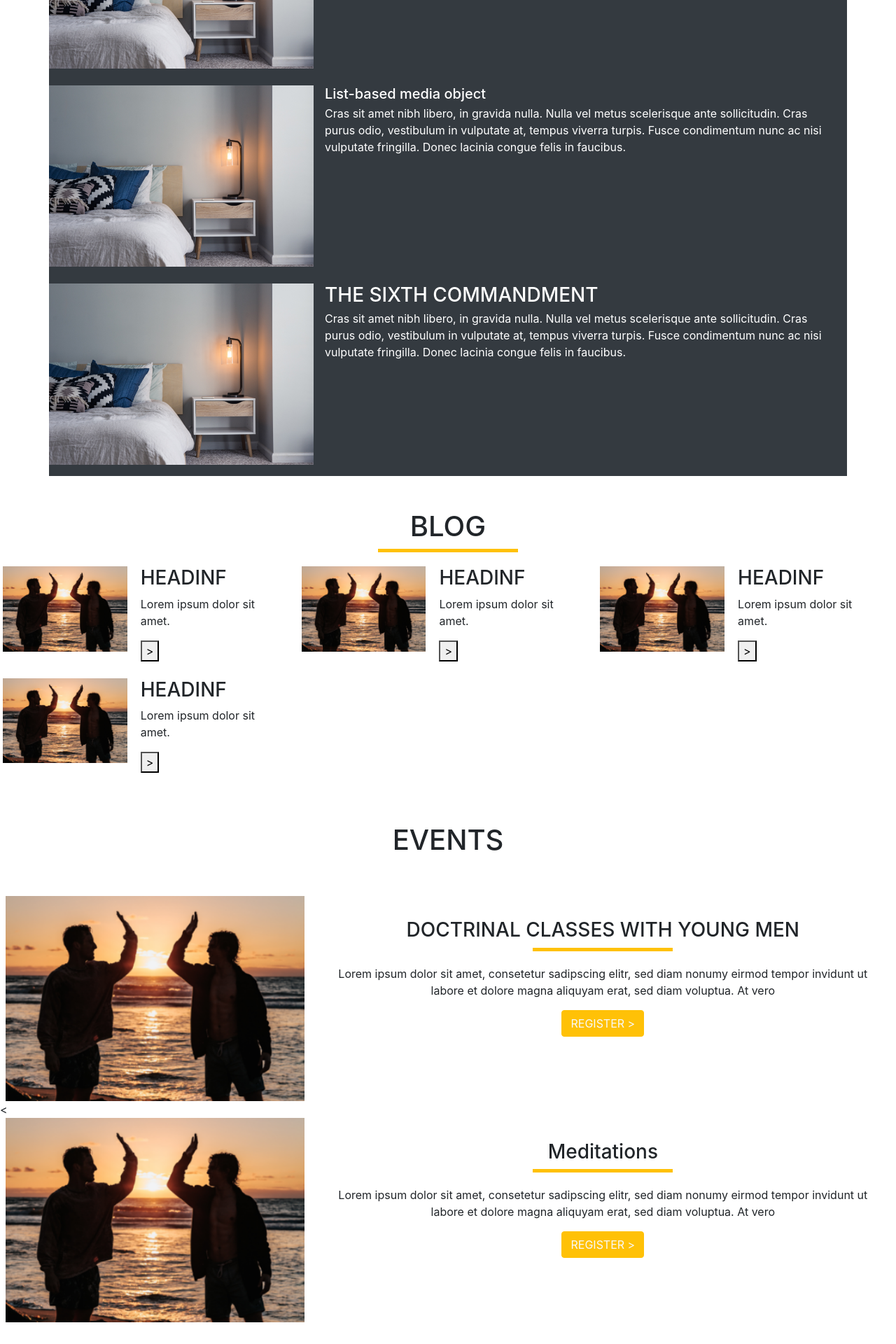
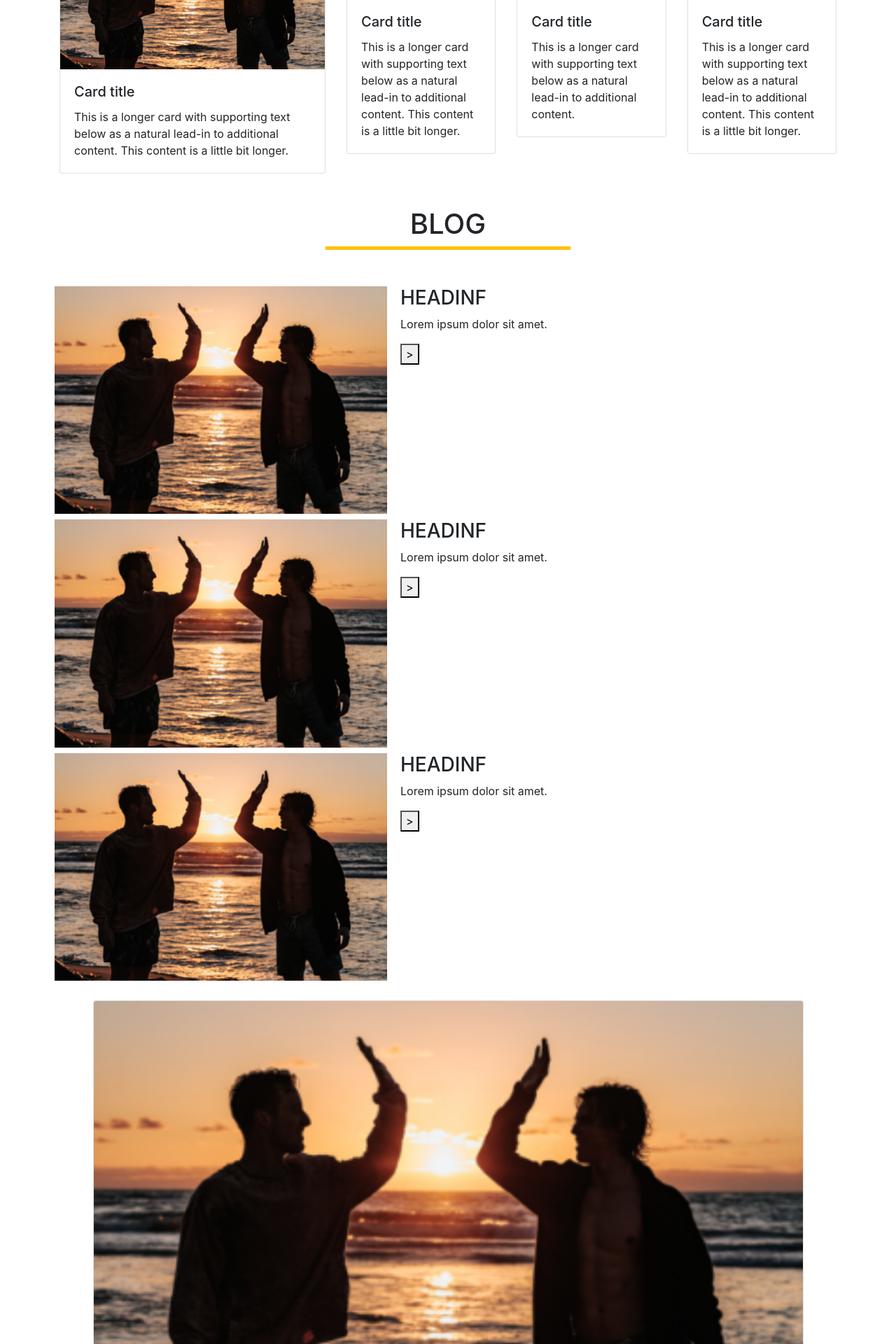
Before and after one commit to beGuided/catholic-conversation, a PHP site: page / in a window 1280 px wide. Shown: the part 1452-3372 px from the top of the page at 70% size. Run offline with PHP 8.4, Linux system fonts and the light colour scheme; some libraries are stand-ins or nearby versions.

Commit message:
new updates

```diff
--- a/css/style.css
+++ b/css/style.css
@@ -20,12 +20,10 @@ li{
     margin: auto;
     margin-bottom: 20px;
 }
-.divider_full{
+.divider-full{
     background: #ffc107;
-
     width: 350px;
     height: 5px;
-
     margin: auto;
     margin-bottom: 20px;
 }
--- a/index.html
+++ b/index.html
@@ -106,7 +106,7 @@
 
                     </div>
                 </div>
-                <div class="col mx-4 justify-content-center px4">
+                <div class="col mx-4 text-center px-4">
                     <h1> Catholic Conversations </h1>
                     <p>is here
                         to Lorem ipsum dolor sit amet, consetetur
@@ -120,7 +120,7 @@
                         sed diam voluptua. At verosit amet,
                         consetetur sadipscing elitr, sed diam</p>
 
-                    <button class="btn btn-warning text-light">REGISTER ></button>
+                    <button class="btn btn-warning text-light ">REGISTER ></button>
 
                 </div>
             </div>
@@ -133,9 +133,6 @@
     </header>
 
     <section>
-
-
-
         <!-- latest conversaton trends start-->
 
         <div class="container mt-5">
@@ -144,65 +141,72 @@
                     <h1>LATEST CONVERSATION</h1>
                 </div>
             </div>
-            <div class="row bg-dark">
 
-                <ul class="list-unstyled">
-                    <li class="media">
-                        <img class="mr-3" src="assets/images/blog/christopher-jolly-GqbU78bdJFM-unsplash.png"
-                            alt="Generic placeholder image">
-                        <div class="media-body">
-                            <h3 class="mt-0 mb-1">THE SIXTH COMMANDMENT</h3>
-                            Cras sit amet nibh libero, in gravida nulla. Nulla vel metus scelerisque ante sollicitudin.
-                            Cras purus odio, vestibulum in vulputate at, tempus viverra turpis. Fusce condimentum nunc
-                            ac nisi vulputate fringilla. Donec lacinia congue felis in faucibus.
         </div>
-                    </li>
-                    <li class="media my-4">
-                        <img class="mr-3" src="assets/images/blog/christopher-jolly-GqbU78bdJFM-unsplash.png"
-                            alt="Generic placeholder image">
 
-                        <div class="media-body">
-                            <h5 class="mt-0 mb-1">List-based media object</h5>
-                            Cras sit amet nibh libero, in gravida nulla. Nulla vel metus scelerisque ante sollicitudin.
-                            Cras purus odio, vestibulum in vulputate at, tempus viverra turpis. Fusce condimentum nunc
-                            ac nisi vulputate fringilla. Donec lacinia congue felis in faucibus.
+    <div class="container">
+        <div class="row row-cols-1 row-cols-md-3 g-4">
+            <div class="col">
+              <div class="card">
+                <img src="assets/images/blog/dylan-gillis-KdeqA3aTnBY-unsplash.png" alt="">
+
+                <div class="card-body">
+                  <h5 class="card-title">Card title</h5>
+                  <p class="card-text">This is a longer card with supporting text below as a natural lead-in to additional content. This content is a little bit longer.</p>
                 </div>
-                    </li>
-                    <li class="media">
-                        <img class="mr-3" src="assets/images/blog/christopher-jolly-GqbU78bdJFM-unsplash.png"
-                            alt="Generic placeholder image">
-                        <div class="media-body">
-                            <h3 class="mt-0 mb-1">THE SIXTH COMMANDMENT</h3>
-                            Cras sit amet nibh libero, in gravida nulla. Nulla vel metus scelerisque ante sollicitudin.
-                            Cras purus odio, vestibulum in vulputate at, tempus viverra turpis. Fusce condimentum nunc
-                            ac nisi vulputate fringilla. Donec lacinia congue felis in faucibus.
               </div>
-                    </li>
-
-                </ul>
-
+            </div>
+            <div class="col">
+              <div class="card">
+                <img src="..." class="card-img-top" alt="...">
+                <div class="card-body">
+                  <h5 class="card-title">Card title</h5>
+                  <p class="card-text">This is a longer card with supporting text below as a natural lead-in to additional content. This content is a little bit longer.</p>
+                </div>
+              </div>
+            </div>
+            <div class="col">
+              <div class="card">
+                <img src="..." class="card-img-top" alt="...">
+                <div class="card-body">
+                  <h5 class="card-title">Card title</h5>
+                  <p class="card-text">This is a longer card with supporting text below as a natural lead-in to additional content.</p>
+                </div>
+              </div>
+            </div>
+            <div class="col">
+              <div class="card">
+                <img src="..." class="card-img-top" alt="...">
+                <div class="card-body">
+                  <h5 class="card-title">Card title</h5>
+                  <p class="card-text">This is a longer card with supporting text below as a natural lead-in to additional content. This content is a little bit longer.</p>
+                </div>
+              </div>
+            </div>
         </div>
 
     </div>
 
 
+        <!-- latest conversaton trends end-->
+
 
 
 
         <!-- blog start -->
-        <div class="container-fluid mt-5">
+        <div class="container my-5">
             <div class=" text-center ">
                 <h1>BLOG</h1>
             </div>
-            <div class="divider"></div>
+            <div class="divider-full"></div>
         </div>
 
 
-        <div class="container-fluid">
+        <div class="container">
 
             <div class="row">
                 <!-- card 1 -->
-                <div class="col-12 col-sm-12 col-md-4 col-lg-4">
+                <div class="col-12 col-sm-12 col-md-12 col-lg-12 m-1">
                     <div class="row">
                         <div class="col-5 mx-1 px-0">
                             <img src="assets/images/blog/dylan-gillis-KdeqA3aTnBY-unsplash.png"
@@ -225,7 +229,7 @@
                 </div>
 
                 <!-- card 2 -->
-                    <div class="col-12 col-sm-12 col-md-4 col-lg-4">
+                <div class="col-12 col-sm-12 col-md-12 col-lg-12 m-1">
                     <div class="row">
                         <div class="col-5 mx-1 px-0">
                             <img src="assets/images/blog/dylan-gillis-KdeqA3aTnBY-unsplash.png"
@@ -247,32 +251,7 @@
                     </div>
                 </div>
                 <!-- card 3-->
-                    <div class="col-12 col-sm-12 col-md-4 col-lg-4">
-                        <div class="row">
-                            <div class="col-5 mx-1 px-0">
-                                <img src="assets/images/blog/dylan-gillis-KdeqA3aTnBY-unsplash.png"
-                                    class="img-fluid w-100" />
-
-                            </div>
-                            <div class="col-6 ">
-                                <div class="row">
-                                    <div class="col-12">
-
-                                        <h3>HEADINF</h3>
-                                    </div>
-                                    <div class="col">
-                                        <p>Lorem ipsum dolor sit amet.</p>
-                                        <button>></button>
-                                    </div>
-                                </div>
-                            </div>
-                        </div>
-                    </div>
-
-                    <!-- end conversation  -->
-
-<!-- card 4-->
-<div class="col-12 col-sm-12 col-md-4 col-lg-4 my-4">
+                <div class="col-12 col-sm-12 col-md-12 col-lg-12 m-1">
                     <div class="row">
                         <div class="col-5 mx-1 px-0">
                             <img src="assets/images/blog/dylan-gillis-KdeqA3aTnBY-unsplash.png"
@@ -295,48 +274,126 @@
                 </div>
 
 
+                <!-- end conversation  -->
+
+                <!-- blog end -->
+
+
+
+                <!-- latest conversaton trends end-->
+
+                <!-- doctrinal begin -->
+
+                <div class="container col-xl-11 col-sm-12 col-md-11 my-4">
+                    <div class="row ">
+                        <div class="col-12  ">
+                            <div class="card " style="width: auto;"">
+                        <img src=" assets/images/blog/dylan-gillis-KdeqA3aTnBY-unsplash.png" class="card-img-top"
+                                alt="image">
+                                <div class="my-3"></div>
+                                <div class="card-body text-center">
+                                    <h5 class="card-title">DOCTRINAL CLASSES WITH YOUNG MEN</h5>
+                                    <div class="divider-full"></div>
+
+                                    <p class="card-text mx-4">Lorem ipsum dolor sit amet, consetetur
+                                        sadipscing elitr, sed diam nonumy eirmod
+                                        tempor invidunt ut labore et dolore magna
+                                        aliquyam erat, sed diam voluptua. At vero</p>
+                                    <a href="#" class="btn btn-warning text-light">REGISTER ></a>
+                                </div>
 
                             </div>
 
                         </div>
+
+                    </div>
+
+                </div>
+                <!-- doctrinal end -->
+
+
+                <!-- meditation begin -->
+
+
+                <div class="container col-xl-11 col-sm-12 col-md-11  my-4">
+                    <div class="row ">
+                        <div class="col-12  ">
+                            <div class="card " style="width: auto;"">
+                        <img src=" assets/images/blog/dylan-gillis-KdeqA3aTnBY-unsplash.png" class="card-img-top"
+                                alt="image">
+                                <div class="my-3"></div>
+                                <div class="card-body text-center">
+                                    <h5 class="card-title">Meditations</h5>
+                                    <div class="divider-full"></div>
+
+                                    <p class="card-text mx-4">Lorem ipsum dolor sit amet, consetetur
+                                        sadipscing elitr, sed diam nonumy eirmod
+                                        tempor invidunt ut labore et dolore magna
+                                        aliquyam erat, sed diam voluptua. At vero</p>
+                                    <a href="#" class="btn btn-warning text-light">REGISTER ></a>
+                                </div>
+
+                            </div>
+
+                        </div>
+
+                    </div>
+
                 </div>
 
 
 
+                <!-- meditation end -->
 
-        <!-- blog end -->
 
-        <!-- latest conversaton trends end-->
-        <br><br>
+                <!-- monthly recollections begin -->
 
-        <div class="container-fluid mb-5">
-            <div class="row text-center ">
-                <h1>EVENTS</h1>
+                <div class="container col-xl-11 col-sm-12 col-md-11  my-4">
+                    <div class="row ">
+                        <div class="col-12  ">
+                            <div class="card " style="width: auto;"">
+                        <img src=" assets/images/blog/dylan-gillis-KdeqA3aTnBY-unsplash.png" class="card-img-top"
+                                alt="image">
+                                <div class="my-3"></div>
+                                <div class="card-body text-center">
+                                    <h5 class="card-title">Monthly Recollections </h5>
+                                    <div class="divider-full"></div>
+
+                                    <p class="card-text mx-4">Lorem ipsum dolor sit amet, consetetur
+                                        sadipscing elitr, sed diam nonumy eirmod
+                                        tempor invidunt ut labore et dolore magna
+                                        aliquyam erat, sed diam voluptua. At vero</p>
+                                    <a href="#" class="btn btn-warning text-light">REGISTER ></a>
                                 </div>
+
+                            </div>
+
+                        </div>
+
+                    </div>
+
                 </div>
 
 
+                <!-- second alternative -->
 
 
-
-        <!-- doctrinal begin -->
-        <div class="container-fluid mx-2">
+                <!-- option 2 with a card start -->
+                <!--
+                <div class="container ">
                     <div class="row">
                         <div class="col-sm-12 col-md-5 col-lg-5 col-xl-4 bg-info px-0">
-                    <img src="assets/images/blog/dylan-gillis-KdeqA3aTnBY-unsplash.png" class="img-fluid w-100"
-                        alt="" />
-
+                            <img src="assets/images/blog/dylan-gillis-KdeqA3aTnBY-unsplash.png" class="img-fluid w-100"  alt="" />
                         </div>
-                <div class="col-sm-12 col-md-7 col-lg-7 col-xl-8  p-3 text-center px-4 ">
+                        <div class="col-sm-12 col-md-7 col-lg-7 col-xl-8  text-center px-3 ">
                             <div class="row ">
                                 <div class="mt-3">
-                            <h3>DOCTRINAL CLASSES WITH YOUNG MEN</h3>
+                                    <h3>Monthly Recollections</h3>
                                 </div>
-                        <div class="divider">
-
+                                <div class="divider-full">
                                 </div>
                                 <div>
-                            <p class=" mx-3">Lorem ipsum dolor sit amet, consetetur
+                                    <p class=" ">Lorem ipsum dolor sit amet, consetetur
                                         sadipscing elitr, sed diam nonumy eirmod
                                         tempor invidunt ut labore et dolore magna
                                         aliquyam erat, sed diam voluptua. At vero</p>
@@ -348,178 +405,69 @@
 
 
                     </div>
-        </div>
-
-        <!-- doctrinal end -->
+                </div> -->
+                <br><br>
+                <!-- option 2 with a card end -->
 
 
-        <!-- meditation begin -->
-        <<div class="container-fluid mx-2">
-            <div class="row">
-                <div class="col-sm-12 col-md-5 col-lg-5 col-xl-4 bg-info px-0">
-                    <img src="assets/images/blog/dylan-gillis-KdeqA3aTnBY-unsplash.png" class="img-fluid w-100"
-                        alt="" />
+                <!-- monthly recollections end -->
 
-                </div>
-                <div class="col-sm-12 col-md-7 col-lg-7 col-xl-8  p-3 text-center px-4 ">
+
+                <!-- SPIRITUAL DIRECTION WITH A PRIEST BEGIN -->
+
+
+
+                <div class="container col-xl-11 col-sm-12 col-md-11  my-4">
                     <div class="row ">
-                        <div class="mt-3">
-                            <h3>Meditations</h3>
-                        </div>
-                        <div class="divider">
+                        <div class="col-12  ">
+                            <div class="card " style="width: auto;"">
+                        <img src=" assets/images/blog/dylan-gillis-KdeqA3aTnBY-unsplash.png" class="card-img-top"
+                                alt="image">
+                                <div class="my-3"></div>
+                                <div class="card-body text-center">
+                                    <h5 class="card-title">Spiritual Direction with a priest </h5>
+                                    <div class="divider-full"></div>
 
-                        </div>
-                        <div>
-                            <p class=" mx-3">Lorem ipsum dolor sit amet, consetetur
+                                    <p class="card-text mx-4">Lorem ipsum dolor sit amet, consetetur
                                         sadipscing elitr, sed diam nonumy eirmod
                                         tempor invidunt ut labore et dolore magna
                                         aliquyam erat, sed diam voluptua. At vero</p>
-                            <button class="btn btn-warning text-light">REGISTER ></button>
-                        </div>
-                    </div>
+                                    <a href="#" class="btn btn-warning text-light">REGISTER ></a>
                                 </div>
 
+                            </div>
+
+                        </div>
+
+                    </div>
+
+                </div>
+
+                <br><br>
 
 
-            </div>
-            </div>
-            <br>
-            <br>
-            <!-- meditation end -->
-
-            <!-- monthly recollections begin -->
-            <div class="container-fluid mb-4">
-                <div class="row">
-                    <div class="col-sm-12 col-md-5 col-lg-5 col-xl-4 bg-warning px-0">
-                        <img src="assets/images/blog/dylan-gillis-KdeqA3aTnBY-unsplash.png" class="img-fluid w-100"
-                            alt="" />
-
-                    </div>
-                    <div class="col-sm-12 col-md-7 col-lg-7 col-xl-8 bg-info p-3 text-center">
-                        <div class="row ">
-                            <div class="mt-3">
-                                <h1>MONTHLY RECOLLECTIONS</h1>
-                            </div>
-                            <div>
-                                <hr class="divider">
-                            </div>
-                            <div>
-                                <p>Lorem ipsum dolor sit amet, consetetur
-                                    sadipscing elitr, sed diam nonumy eirmod
-                                    tempor invidunt ut labore et dolore magna
-                                    aliquyam erat, sed diam voluptua. At vero</p>
-                                <button class="btn btn-warning text-light">REGISTER ></button>
-                            </div>
-                        </div>
-                    </div>
-
-
-
-                </div>
-            </div>
-            <br>
-            <br>
-            <!-- monthly recollections end -->
-
-            <!-- SPIRITUAL DIRECTION WITH A PRIEST BEGIN -->
-            <br>
                 <br>
                 <!-- SPIRITUAL DIRECTION WITH A PRIEST END -->
+
+    </section>
+    <aside>
+
+        <!-- about us start -->
 
 
 
 
 
+        <!-- about us end -->
 
 
 
 
-            <!-- blog begin -->
-
-            <!-- blog end -->
-            <div class="container-fluid ">
-                <div class="row text-center ">
-                    <h1>BLOG</h1>
-                </div>
-            </div>
-            <hr class="divider-full">
-
-            <!-- blog begin -->
-            <div class="container-fluid mb-4">
-
-                <div class="row">
-                    <div class="col-sm-12 col-md-5 col-lg-5 col-xl-4 bg-warning ">b
-                        <img src="./assets/images/slider/chris-montgomery-smgTvepind4-unsplash.png" alt="">
-                    </div>
-                    <div class="col-sm-12 col-md-7 col-lg-7 col-xl-8 bg-info">
-                        <div class="row">
-                            <div class="mt-3">
-                                <h1>Monthly Recollections</h1>
-                            </div>
-                            <div>
-                                <div class="divider-full"></div>
-                            </div>
-                            <div>
-                                <p>Lorem ipsum dolor sit amet, consetetur
-                                    sadipscing elitr, sed diam nonumy eirmod
-                                    tempor invidunt ut labore et dolore magna
-                                    aliquyam erat, sed diam voluptua. At vero</p>
-                            </div>
-                        </div>
-                    </div>
+    </aside>
 
 
+    <footer>
 
-                </div>
-            </div>
-            <!-- blog end -->
-
-
-            <!-- meditation start -->
-
-
-            <!-- meditation end-->
-
-
-            <!--Monthly Recollections-->
-
-            <!-- Monthly Recollections-->
-
-
-            <!--Spiritual Direction start
--->
-
-
-            <!--Spiritual Direction end-->
-
-
-
-
-
-
-
-
-    </section>
-    <br>
-    <br>
-    <br>
-    <br>
-
-    <footer>
-        <div class="container-fluid bg-dark">
-            <div class="row">
-                <div class="col">
-                    <ul>
-                        <li><a href="#">
-                                <h3>QUICK LINKS</h3>
-                            </a></li>
-                        <li><a href="#">
-                                <p>HOME</p>
-                            </a></li>
-                    </ul>
-                </div>
-            </div>
-        </div>
     </footer>
 
     <script src="https://code.jquery.com/jquery-3.2.1.slim.min.js"
```
Also changed, not shown: blog.html (added). Lines whose indentation alone changed are shown as unchanged.
